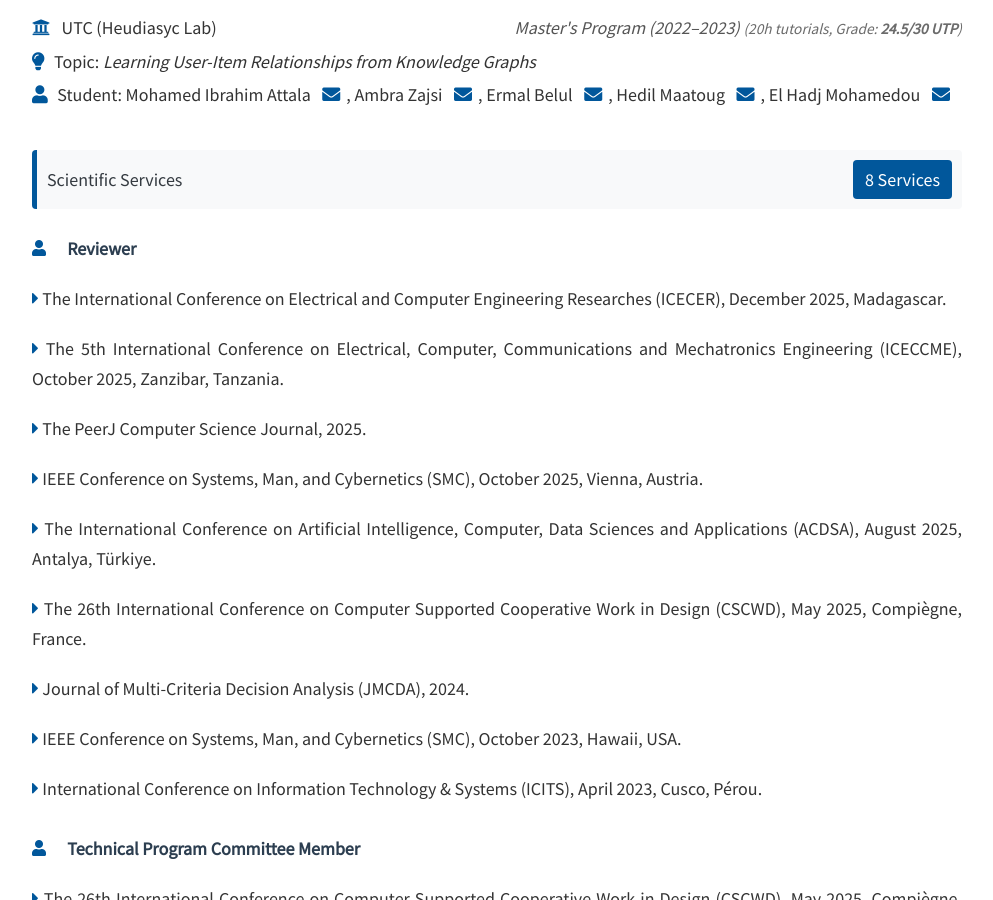
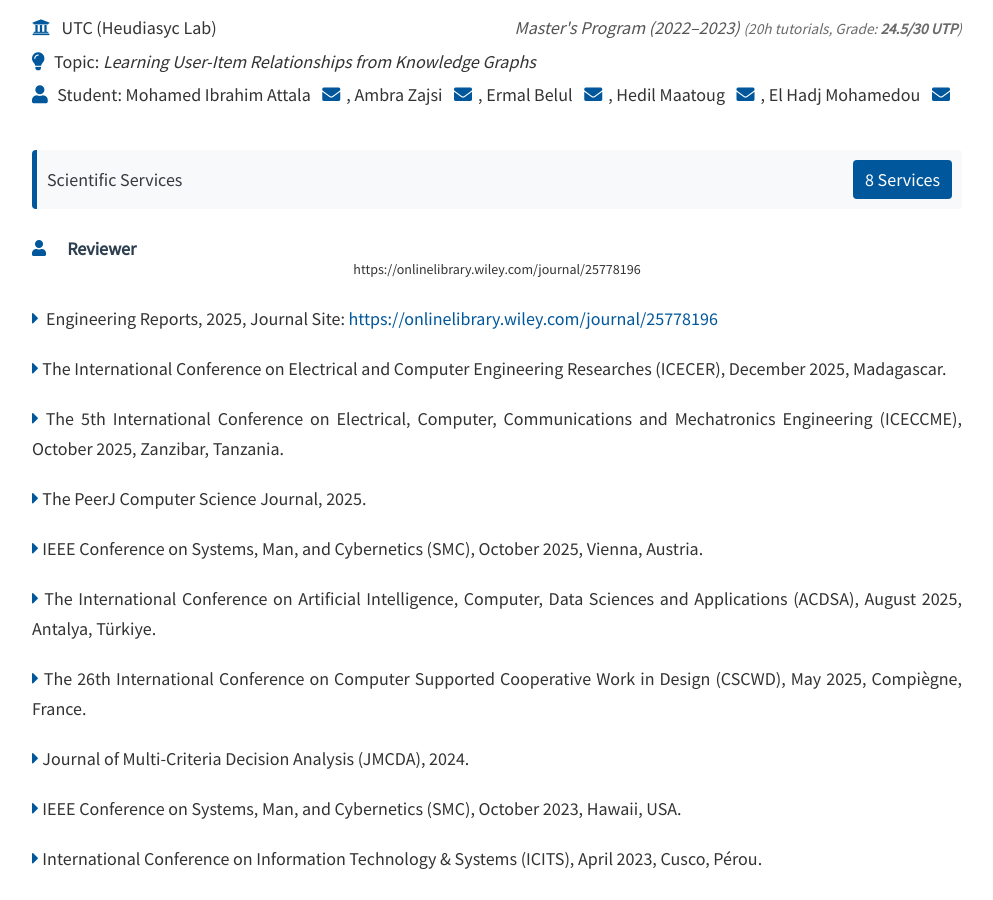
Before and after one commit to lengocluyen/lengocluyen.github.io, a Jekyll site: the page built from services.html, in a window 1280 px wide and 900 px high, scrolled down 656 px. Shown: the whole window, without its empty margins (143-1136 px from the left). Built offline with Jekyll 4.4.1, drawn with Linux system fonts in a browser that asks for light colours; nearby versions of some CDN libraries.

Commit message:
Update services.html

```diff
--- a/_includes/services.html
+++ b/_includes/services.html
@@ -117,8 +117,15 @@
   <!-- Reviewer Role -->
   <h5 class="service-subtitle mt-4"  style="margin-bottom:0;"><i class="fa fa-user  text-info"></i>&nbsp; Reviewer</h5>
 
+  https://onlinelibrary.wiley.com/journal/25778196
+
   <div class="panel-default">
     <div class="panel-body">
+      <h5>
+                    <div class="div-justify-pub">
+                        <i class="fa fa-caret-right"></i>&nbsp; Engineering Reports, 2025, Journal Site:  <a href="https://onlinelibrary.wiley.com/journal/25778196" title="Home">https://onlinelibrary.wiley.com/journal/25778196</a>
+                      </div>
+    </h5>
       <h5>
                     <div class="div-justify-pub">
                         <i class="fa fa-caret-right"></i>&nbsp;The International Conference on Electrical and Computer Engineering Researches (ICECER), December 2025, Madagascar.</div>
```
